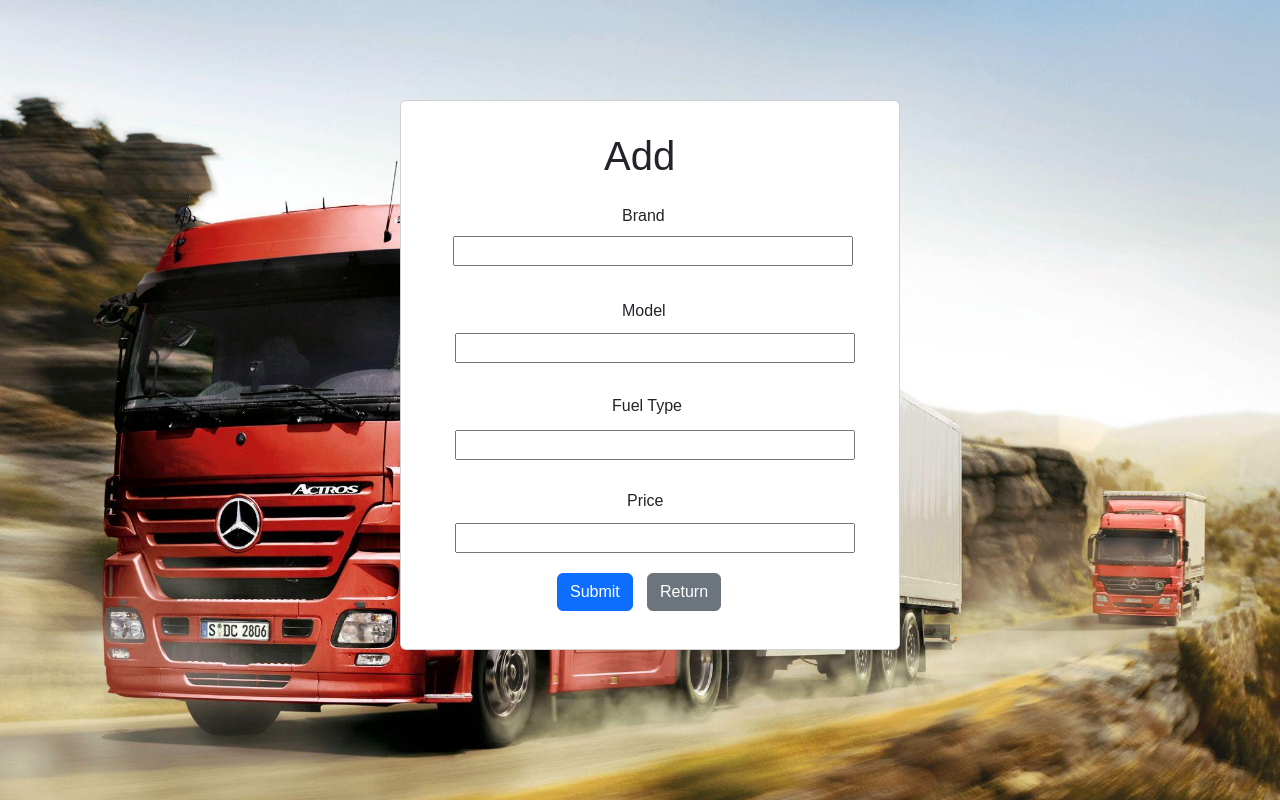
After one commit to Diomuzan/Western-Auto, a Symfony app: template templates/Western_Auto_Edit.html.twig in a window 1280 px wide. The commit adds this page. Run offline with Twig, Linux system fonts and the light colour scheme; the template is opened without the code that fills it, so the values that code supplies are empty; form fields are guessed from the names that the template uses; some libraries are stand-ins or nearby versions.

Commit message:
Done with Edit

```diff
--- a/templates/Western_Auto_Add.html.twig
+++ b/templates/Western_Auto_Add.html.twig
@@ -17,6 +17,7 @@
             {{ form_widget(form.submit, {'attr': {'class': 'button2 btn btn-primary position-relative', 'style': 'font-family: Nokia Pure Text, sans-serif;'}}) }}
            {{ form_end(form) }}
             </form>
+
             <a href="{{ path('Home') }}"><button type="button" class="button3 btn btn-secondary position-relative">Return</button></a>
         </div>
     </div>
--- /dev/null
+++ b/templates/Western_Auto_Edit.html.twig
@@ -0,0 +1,26 @@
+{% extends 'base.html.twig' %}
+
+{% block body %}
+    <div class="card card2 position-relative">
+        <div class="card-body">
+            <h1 class= "heading2 position-relative">Add</h1>
+
+            <form method= "POST">
+             {{ form_label(form.brand, 'Brand', {'label_attr': {'class': 'position-relative formLabel1'}}) }}
+                {{ form_widget(form.brand, {'attr': {'class': 'position-relative formRow1'}}) }}
+                {{ form_label(form.model, 'Model', {'label_attr': {'class': 'position-relative formLabel2'}}) }}
+                {{ form_widget(form.model, {'attr': {'class': 'position-relative formRow2'}}) }}
+                {{ form_label(form.fuel_type, 'Fuel Type', {'label_attr': {'class': 'position-relative formLabel3'}}) }}
+                {{ form_widget(form.fuel_type, {'attr': {'class': 'position-relative formRow3'}}) }}
+                {{ form_label(form.price, 'Price', {'label_attr': {'class': 'position-relative formLabel4'}}) }}
+                {{ form_widget(form.price, {'attr': {'class': 'position-relative formRow4'}}) }}
+                {{ form_widget(form.submit, {'attr': {'class': 'button2 btn btn-primary position-relative', 'style': 'font-family: Nokia Pure Text, sans-serif;'}}) }}
+                {{ form_end(form) }}
+            </form>
+
+            <a href="{{ path('Home') }}"><button type="button" class="button3 btn btn-secondary position-relative">Return</button></a>
+        </div>
+    </div>
+
+
+{% endblock %}
--- a/templates/Western_Auto_Home.html.twig
+++ b/templates/Western_Auto_Home.html.twig
@@ -18,9 +18,9 @@
                    <td>{{ truck.brand }}</td>
                     <td>{{ truck.model }}</td>
                     <td>
-                    <a href= "{{ path('Detail') }}"><button type="button" class="btn btn-primary">Detail</button></a>
-                    <a href= "{{ path('Edit') }}"> <button type="button" class="btn btn-warning text-light">Edit</button></a>
-                    <a href= "{{ path('Delete') }}"><button type="button" class="btn btn-danger">Delete</button></a>
+                    <a href= "{{ path('Detail', {'id': truck.id}) }}"><button type="button" class="btn btn-primary">Detail</button></a>
+                    <a href= "{{ path('Edit', {'id': truck.id}) }}"> <button type="button" class="btn btn-warning text-light">Edit</button></a>
+                    <a href= "{{ path('Delete', {'id': truck.id}) }}"><button type="button" class="btn btn-danger">Delete</button></a>
                 </tbody>
                 </td>
                     <tr>
--- a/templates/Western_Auto_Update.html.twig
+++ /dev/null
@@ -1 +0,0 @@
-<?php
```
Also changed, not shown: src/Controller/WesternAutoController.php (+19 -3 lines), 1 other file.
